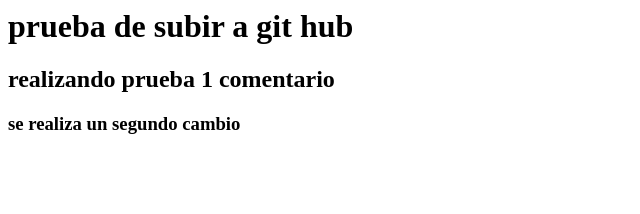
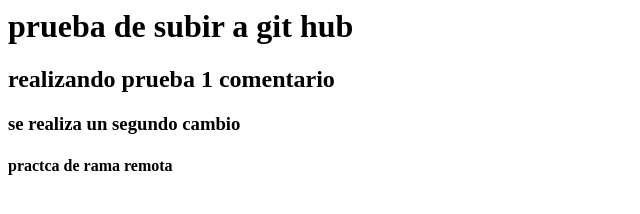
Before and after one commit to e3core/curso, a plain HTML site: page index.html in a window 1280 px wide. Shown: the whole page, without its empty margins (0-640 px from the left). Drawn offline with Linux system fonts and the light colour scheme.

Commit message:
practica de hub

```diff
--- a/index.html
+++ b/index.html
@@ -1,3 +1,4 @@
 <h1>prueba de subir a git hub</h1>
 <h2>realizando prueba 1 comentario</h2>
 <h3>se realiza un segundo cambio</h3>
+<h4>practca de rama remota</h4>
```
